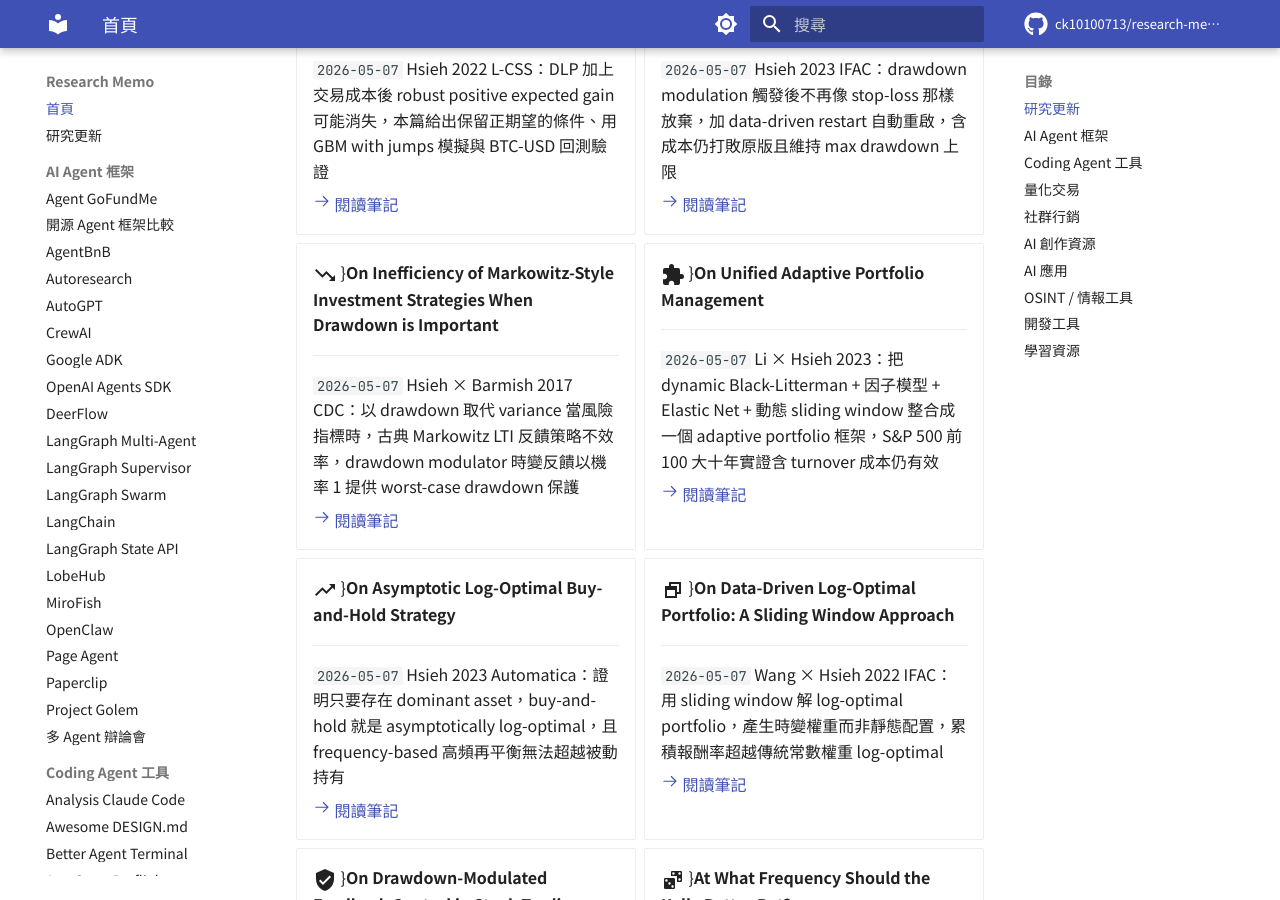
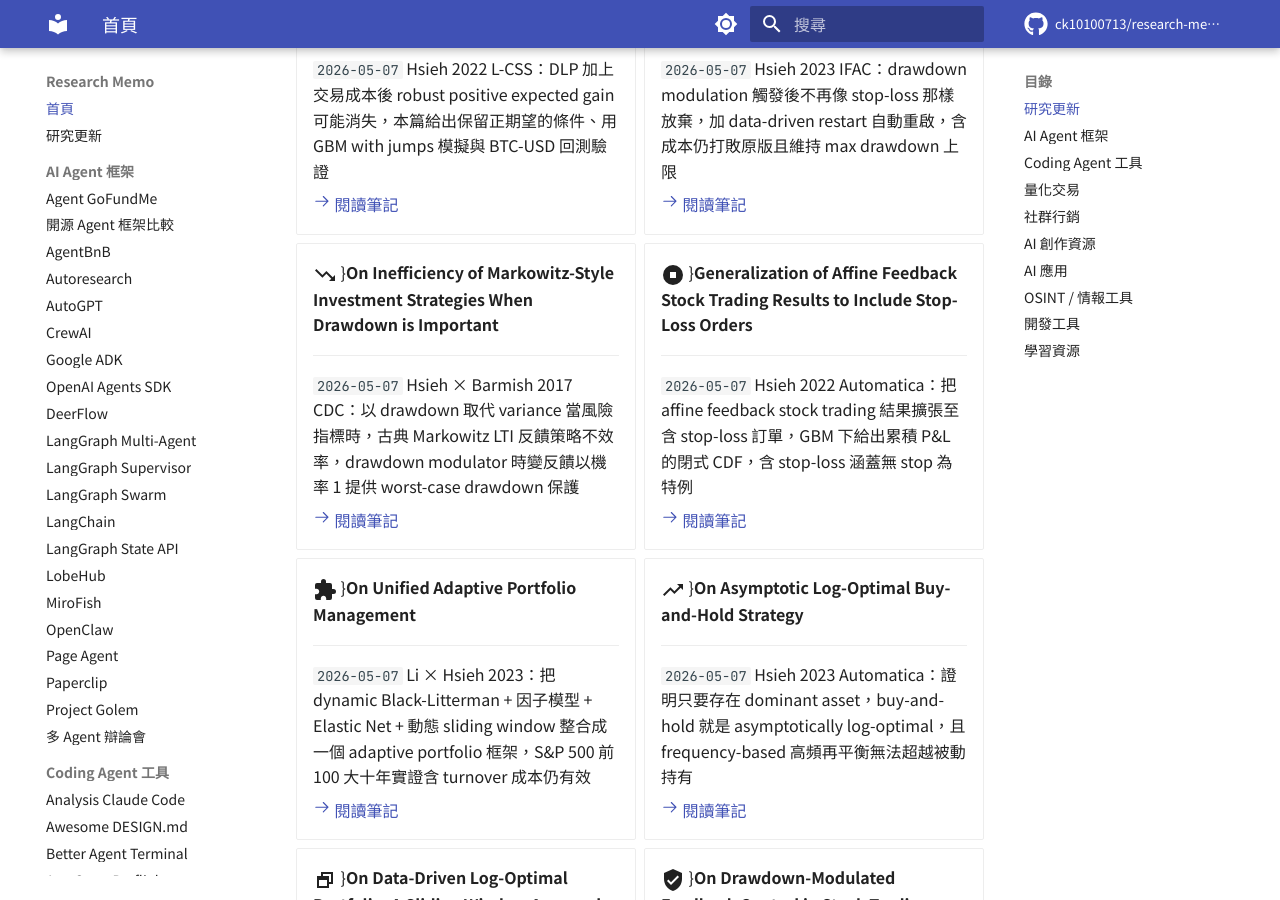
Before and after one commit to ck10100713/research-memo, an MkDocs documentation site: the page built from docs/index.md, in a window 1280 px wide and 900 px high, scrolled down 1042 px. Built offline with MkDocs 1.6.1 and Material for MkDocs 9.7.7, drawn with Linux system fonts in a browser that asks for light colours; comment, search, counter and statistics services are not loaded; some of the changed text lies outside the part shown.

Commit message:
Add research note: Generalization of Affine Feedback Stock Trading Results to Include Stop-Loss Orders (Hsieh 2022 Automatica) — GBM 下含 stop-loss 累積 P&L 閉式 CDF、無 stop 為特例 [Hsieh #20/32]

```diff
--- a/docs/index.md
+++ b/docs/index.md
@@ -65,6 +65,14 @@
     `2026-05-07` Hsieh × Barmish 2017 CDC：以 drawdown 取代 variance 當風險指標時，古典 Markowitz LTI 反饋策略不效率，drawdown modulator 時變反饋以機率 1 提供 worst-case drawdown 保護
 
     [:octicons-arrow-right-24: 閱讀筆記](markowitz-inefficiency-drawdown.md)
+
+-   :material-stop-circle:{{ .lg .middle }} **Generalization of Affine Feedback Stock Trading Results to Include Stop-Loss Orders**
+
+    ---
+
+    `2026-05-07` Hsieh 2022 Automatica：把 affine feedback stock trading 結果擴張至含 stop-loss 訂單，GBM 下給出累積 P&L 的閉式 CDF，含 stop-loss 涵蓋無 stop 為特例
+
+    [:octicons-arrow-right-24: 閱讀筆記](affine-feedback-stop-loss.md)
 
 -   :material-puzzle:{{ .lg .middle }} **On Unified Adaptive Portfolio Management**
 
@@ -779,6 +779,14 @@
     Hsieh × Lu 2024：把 distributionally robust portfolio 的求解時間從幾千秒壓到個位數秒，extended supporting hyperplane approximation 用在 S&P 500 全成分股
 
     [:octicons-arrow-right-24: 閱讀筆記](accelerating-robust-portfolio-optimization.md)
+
+-   :material-stop-circle:{{ .lg .middle }} **Generalization of Affine Feedback Stock Trading Results to Include Stop-Loss Orders**
+
+    ---
+
+    Hsieh 2022 Automatica：把 affine feedback stock trading 結果擴張至含 stop-loss 訂單，GBM 下給出累積 P&L 的閉式 CDF，含 stop-loss 涵蓋無 stop 為特例
+
+    [:octicons-arrow-right-24: 閱讀筆記](affine-feedback-stop-loss.md)
 
 -   :material-bank:{{ .lg .middle }} **AI Hedge Fund**
 
--- a/mkdocs.yml
+++ b/mkdocs.yml
@@ -151,6 +151,7 @@ nav:
       - wshobson agents: wshobson-agents.md
   - 量化交易:
       - Accelerating Robust Portfolio: accelerating-robust-portfolio-optimization.md
+      - Affine Feedback Stop-Loss: affine-feedback-stop-loss.md
       - AI Hedge Fund: ai-hedge-fund.md
       - Asymptotic Log-Optimal Buy-and-Hold: asymptotic-log-optimal-buy-hold.md
       - Cost-Sensitive Distributionally Robust Portfolio: cost-sensitive-distributionally-robust-portfolio.md
```
Also changed, not shown: other parts of docs/index.md (+0 -8 lines), docs/affine-feedback-stop-loss.md (added, +55 -0 lines), docs/news.md (+4 -1 lines).
